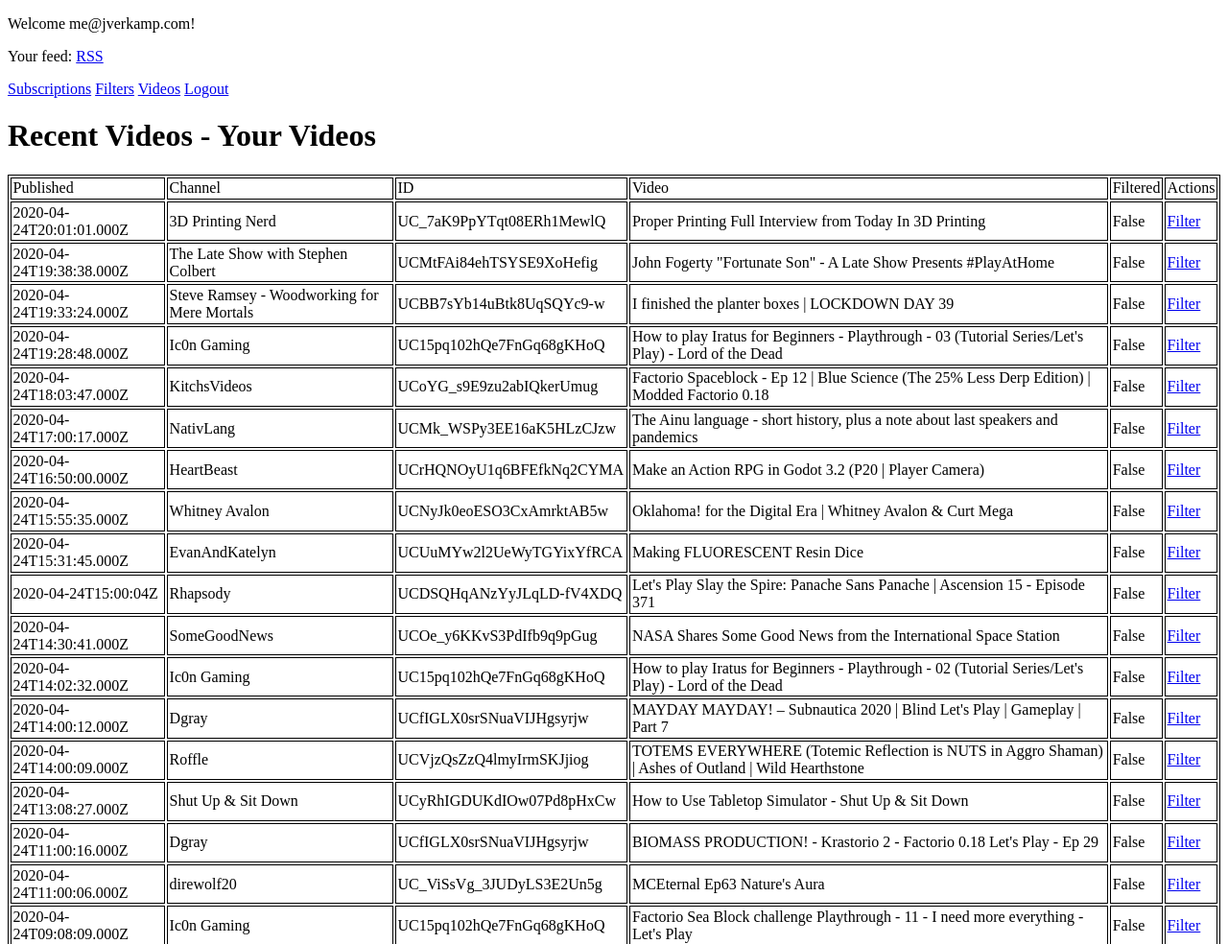
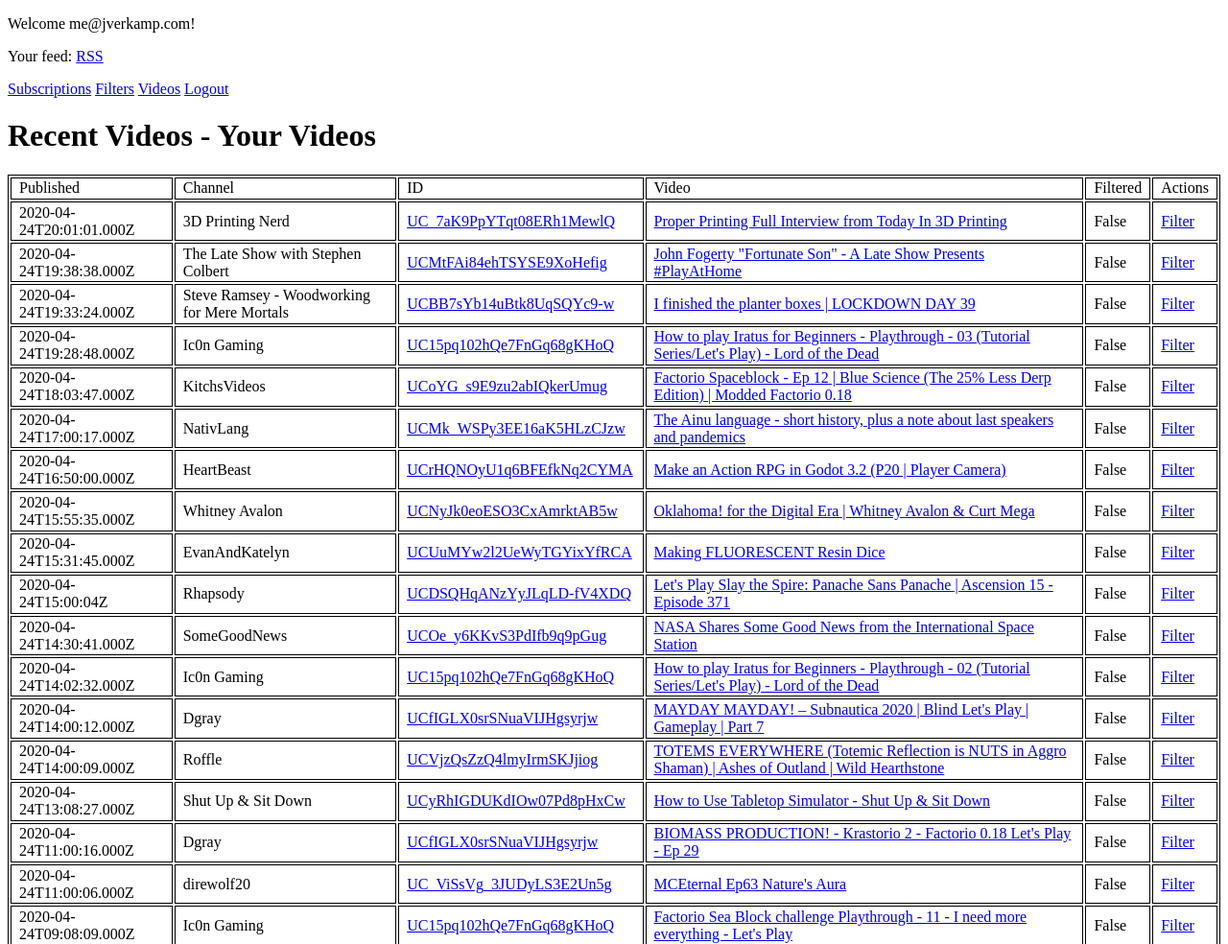
Before and after one commit to jpverkamp/yrss, a Flask app: page /videos in a window 1280 px wide. Shown: the top 984 px of the page at 96% size. Run offline with Flask 2, Linux system fonts and the light colour scheme; a user stored in the database is signed in.

Commit message:
Style tweaks

```diff
--- a/templates/_base.html
+++ b/templates/_base.html
@@ -10,7 +10,7 @@
 }
 
 td {
-    padding: 0.1em;
+    padding: 0.1em 0.5em;
 }
     </style>
 </head>
--- a/templates/videos.html
+++ b/templates/videos.html
@@ -15,8 +15,8 @@
     <tr>
         <td>{{ video.published }}</td>
         <td>{{ video.feed.title }}</td>
-        <td>{{ video.feed.youtube_id }}</td>
-        <td>{{ video.title }}</td>
+        <td><a href="/videos/{{ video.feed.youtube_id }}">{{ video.feed.youtube_id }}</a></td>
+        <td><a href="https://www.youtube.com/watch?v={{ video.youtube_id }}">{{ video.title }}</a</td>
         <td>{{ g.user.filtered(video) }}</td>
         <td><a href="/filters?channel={{ video.feed.youtube_id | urlencode }}&filter={{ video.title | urlencode }}">Filter</a></td>
     </tr>
```
Also changed, not shown: yrss2.db (deleted), 1 other file.
